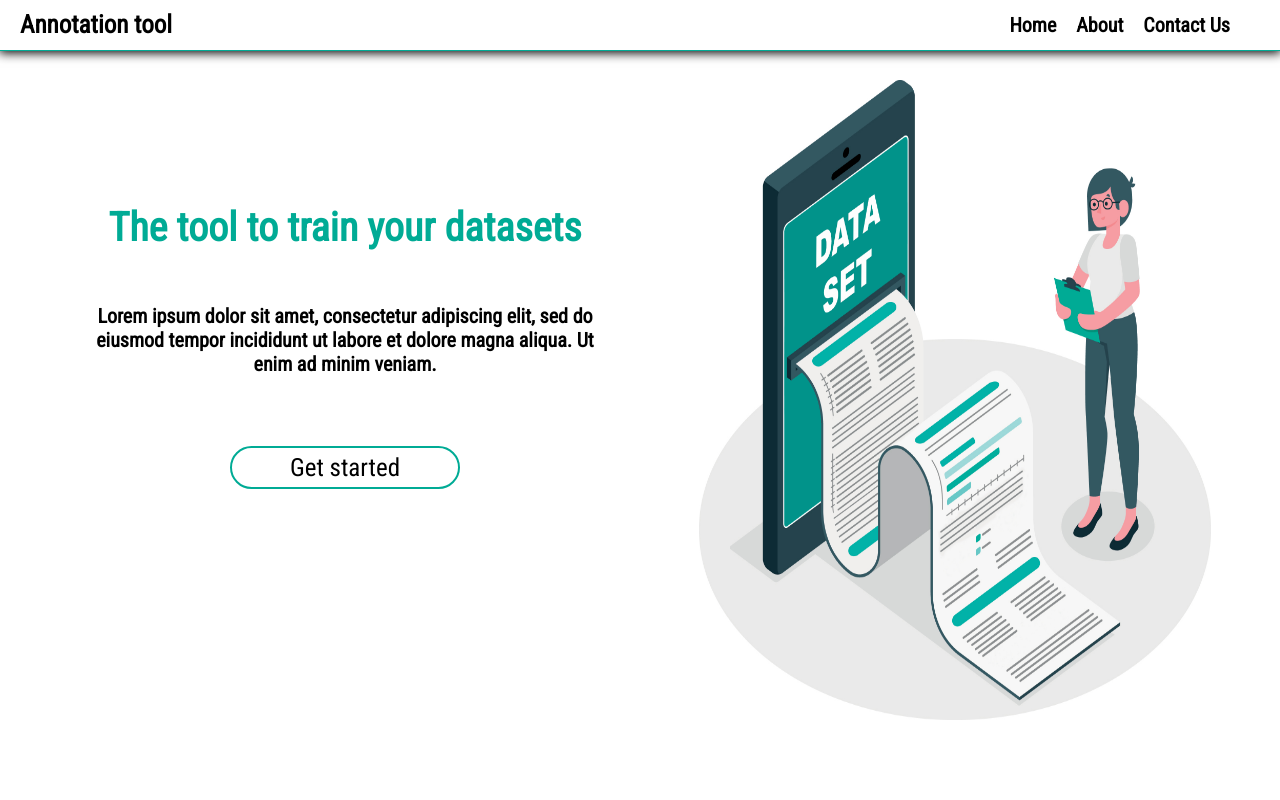
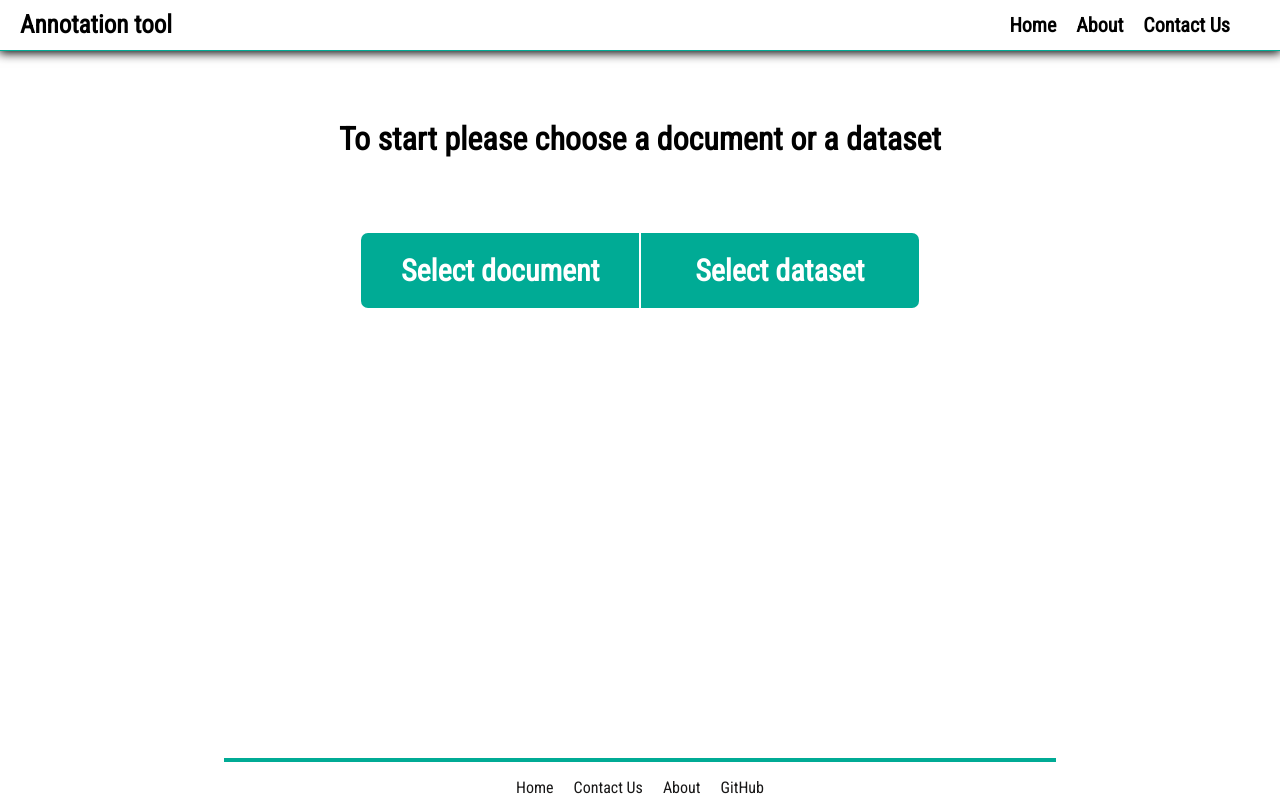
Before and after one commit to anastasia-zhukova/ANEA, a React (Create React App) app in the folder annotation-tool/: page /app in a window 1280 px wide. Shown: the top 800 px of the page. Built offline with nearby package versions, Linux system fonts and the light colour scheme.

Commit message:
added feature of uploading  docs/datasets

```diff
--- a/annotation-tool/src/App.js
+++ b/annotation-tool/src/App.js
@@ -3,7 +3,8 @@ import './App.css';
 import Navbar from './components/Navbar';
 import HomePage from './components/HomePage';
 import Footer from './components/Footer';
-import {BrowserRouter as Router, Route} from 'react-router-dom'
+import {BrowserRouter as Router, Routes, Route} from 'react-router-dom';
+import AppBody from './components/AppBody';
 
 
 
@@ -11,10 +12,41 @@ function App() {
   return (
     <div className="App">
       <Navbar/>
-      <HomePage/>
+
+      <Router>
+        <Routes>
+            <Route path="/" element= {<HomePage/>} />
+            <Route path="/app" element= {<AppBody/>} />
+            <Route path="*" element={<Nomatch/>}/>
+        </Routes>
+
+      </Router>
       <Footer/>
+
     </div>
   );
 }
 
 export default App;
+
+
+
+
+// default page when a false url is entred
+
+function Nomatch() {
+  return (
+    <div>
+      <section style={ NomatchStyle }>Ops!!! rong URL :( </section>
+    </div>
+  )
+}
+
+const NomatchStyle = {
+  "font-size": "50px",
+  "font-weight" : "bold",
+  "height": "100vh",
+  "display": "flex",
+  "justify-content" : "center",
+  "align-items" : "center"
+}
--- /dev/null
+++ b/annotation-tool/src/components/AppBody.css
@@ -0,0 +1,39 @@
+
+
+.body-container {
+    margin-top: 120px;
+    align-items: center;
+
+}
+.inputs-container {
+    margin: 75px 0;
+    display: flex;
+    justify-content: center;
+    align-items: flex-start;
+    height: 50vh;
+
+}
+
+.inputs-container label {
+    cursor: pointer;
+    padding: 20px 30px;
+    font-size: 30px;
+    background-color: #00ab95;
+    color: white;
+    font-weight: bold;
+    width: 17%;
+
+}
+.inputs-container label:nth-child(2) {
+     border-radius: 7px 0 0 7px;
+     border-right: 1px solid white;
+
+}
+.inputs-container label:nth-child(4) {
+    border-radius: 0 7px  7px 0;
+    border-left: 1px solid white;
+
+}
+.inputs-container input {
+    display: none;
+}
--- /dev/null
+++ b/annotation-tool/src/components/AppBody.js
@@ -0,0 +1,29 @@
+
+import './AppBody.css'
+
+import React from 'react'
+
+const AppBody = () => {
+    return (
+        <div className='body-container'>
+            <h1> To start please choose a document or a dataset</h1>
+            <div className='inputs-container'>
+                <input type='file' multiple='false' id='doc-input' accept='.pdf, .doc, .docx'/>
+                <label htmlFor='doc-input'>
+                    Select document
+                </label>
+
+                <input type='file' multiple='true' id='data-input' accept='.json' />
+
+                <label htmlFor='data-input'>
+                    Select dataset
+                </label>
+
+
+
+            </div>
+        </div>
+    )
+}
+
+export default AppBody
--- a/annotation-tool/src/components/HomePage.css
+++ b/annotation-tool/src/components/HomePage.css
@@ -22,7 +22,7 @@
 .titleHolder{
     display: flex;
     flex-direction: column;
-    justify-content: start;
+    justify-content: flex-start;
     align-items: center;
     margin:0;
 
--- a/annotation-tool/src/components/HomePage.js
+++ b/annotation-tool/src/components/HomePage.js
@@ -7,7 +7,7 @@ import docAnnot from '../assets/docAnnot.png'
 import './HomePage.css'
 
 import React from 'react'
-import { Link } from 'react-router-dom'
+//import { Link } from 'react-router-dom'
 
 const HomePage = () => {
     return (
--- a/annotation-tool/src/components/Navbar.css
+++ b/annotation-tool/src/components/Navbar.css
@@ -47,6 +47,10 @@ nav {
     color: #000;
     cursor: pointer;
     font-weight: bold;
+
+}
+.navItems li:hover {
+    color: #00ab95;
 
 }
 .navItems li:nth-child(4) {
```
